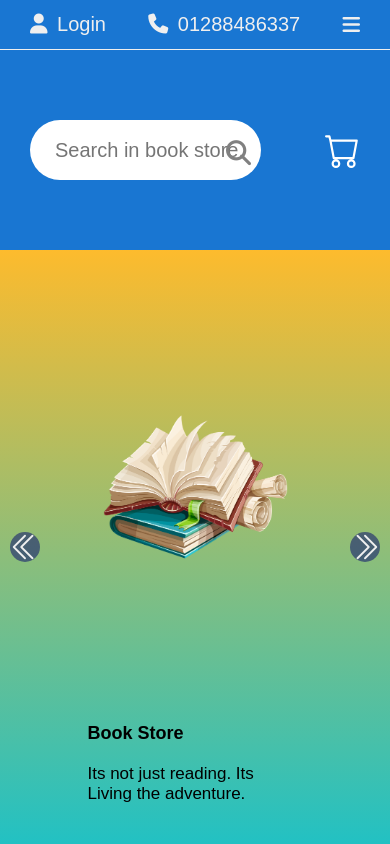
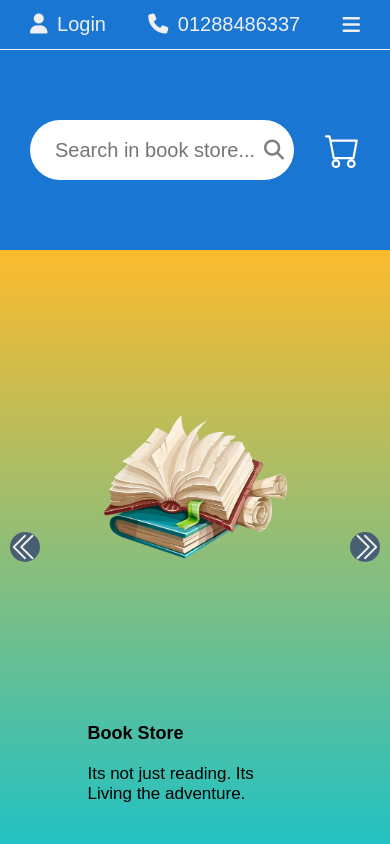
Before and after one commit to ziad223/ziad-online-book-store, a React (Create React App) app: page / in a window 390 px wide. Shown: the top 844 px of the page. Built offline with nearby package versions, Linux system fonts and the light colour scheme.

Commit message:
Update header.css

```diff
--- a/src/components/header/header.css
+++ b/src/components/header/header.css
@@ -224,7 +224,7 @@ color: rgb(22, 99, 167);
         font-size: 20px;
     }
     .header-middle-search-box{
-        width: 70%;
+        width: 80%;
     }
     .header-search-input{
         font-size: 20px;
@@ -232,7 +232,7 @@ color: rgb(22, 99, 167);
     .header-middle-search-box .fa-magnifying-glass{
         position: absolute;
         top: 20px;
-        font-size: 25px;
+        font-size: 20px;
     }
     .header-middle-cart-wrapper .cart-notification{
         width: 20px;
```
